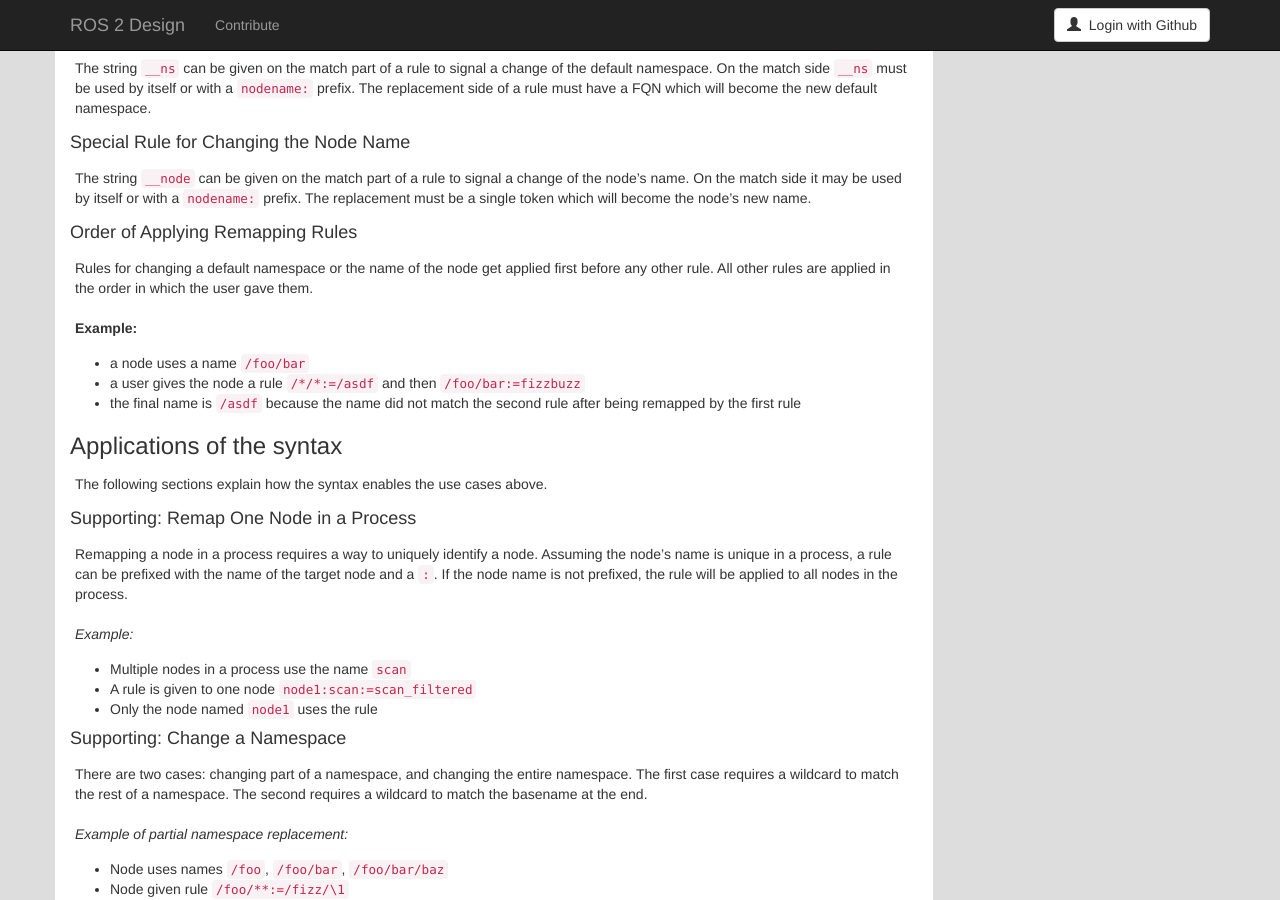
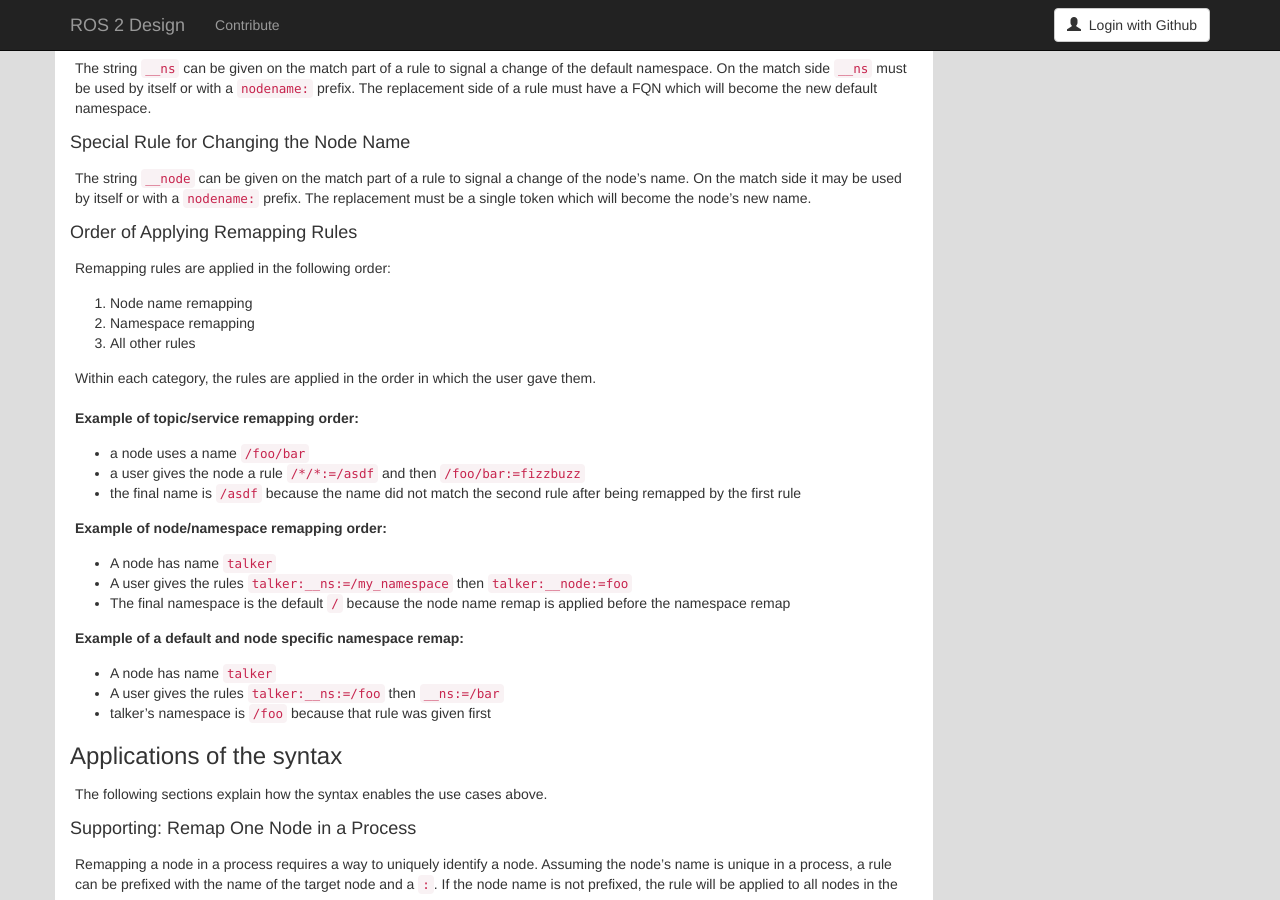
Before and after one commit to ros2/design, a Jekyll site: the page built from articles/141_static_remapping.md, in a window 1280 px wide and 900 px high, scrolled down 5516 px. Built offline with Jekyll 4.4.1, drawn with Linux system fonts in a browser that asks for light colours; nearby versions of some CDN libraries.

Commit message:
Clarify remapping order for __node and __ns

```diff
--- a/articles/141_static_remapping.md
+++ b/articles/141_static_remapping.md
@@ -322,14 +322,31 @@ The replacement must be a single token which will become the node's new name.
 
 #### Order of Applying Remapping Rules
 
-Rules for changing a default namespace or the name of the node get applied first before any other rule.
-All other rules are applied in the order in which the user gave them.
+Remapping rules are applied in the following order:
 
-**Example:**
+1. Node name remapping
+1. Namespace remapping
+1. All other rules
+
+Within each category, the rules are applied in the order in which the user gave them.
+
+**Example of topic/service remapping order:**
 
 - a node uses a name `/foo/bar`
 - a user gives the node a rule `/*/*:=/asdf` and then `/foo/bar:=fizzbuzz`
 - the final name is `/asdf` because the name did not match the second rule after being remapped by the first rule
+
+**Example of node/namespace remapping order:**
+
+- A node has name `talker`
+- A user gives the rules `talker:__ns:=/my_namespace` then `talker:__node:=foo`
+- The final namespace is the default `/` because the node name remap is applied before the namespace remap
+
+**Example of a default and node specific namespace remap:**
+
+- A node has name `talker`
+- A user gives the rules `talker:__ns:=/foo` then `__ns:=/bar`
+- talker's namespace is `/foo` because that rule was given first
 
 ### Applications of the syntax
 
```
